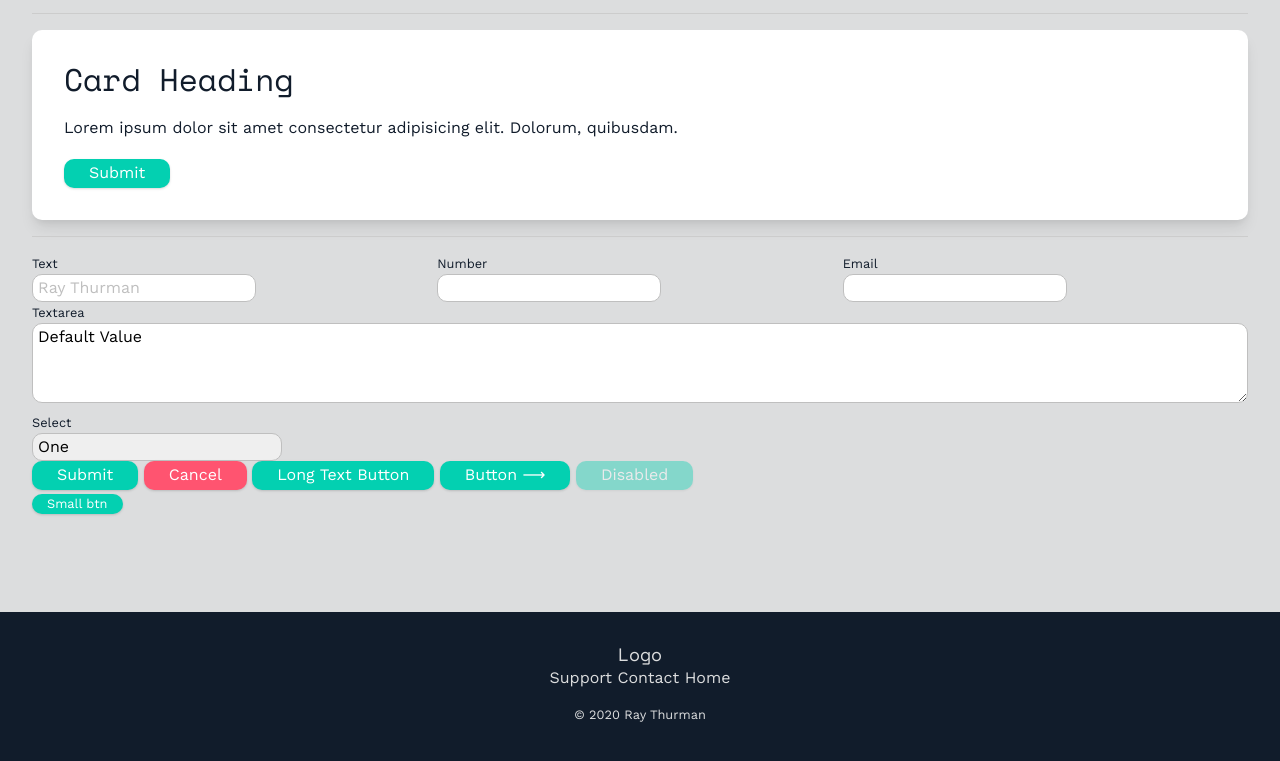
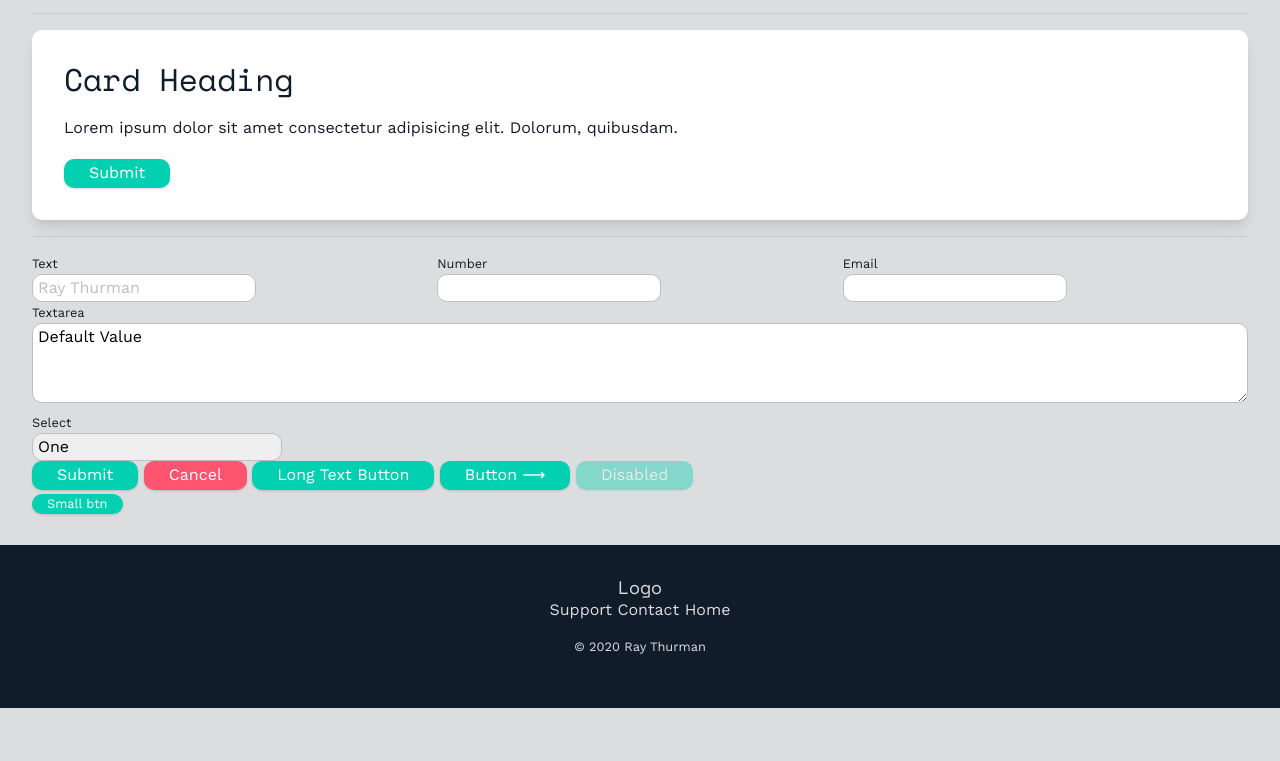
Before and after one commit to raythurman2386/my-base-css-design-system, a website built with Parcel: page index.html in a window 1280 px wide. Shown: the part 913-1674 px from the top of the page. After the commit the page ends 1621 px from the top, so only its background shows below. Built offline with nearby package versions, Linux system fonts and the light colour scheme.

Commit message:
:sparkles: fixed footer positioning

```diff
--- a/css/style.css
+++ b/css/style.css
@@ -79,6 +79,8 @@ body {
 	line-height: 1.65;
 	background-color: var(--background);
 	color: var(--text-color);
+	position: relative;
+	min-height: 100vh;
 }
 
 header {
@@ -111,6 +113,9 @@ footer {
 	color: var(--footer-text);
 	padding: 2rem var(--container-padding);
 	text-align: center;
+	position: absolute;
+	bottom: 0;
+	width: 100%;
 }
 
 footer a {
@@ -252,7 +257,7 @@ button.small {
 
 .layout {
 	/* Top padding is the header hight plus wanted visual padding and rythym */
-	padding: calc(3rem + var(--header-height)) var(--container-padding);
+	padding: calc(3rem + var(--header-height)) var(--container-padding) 12rem;
 }
 
 /* Generic defaults for grids and flex */
```
